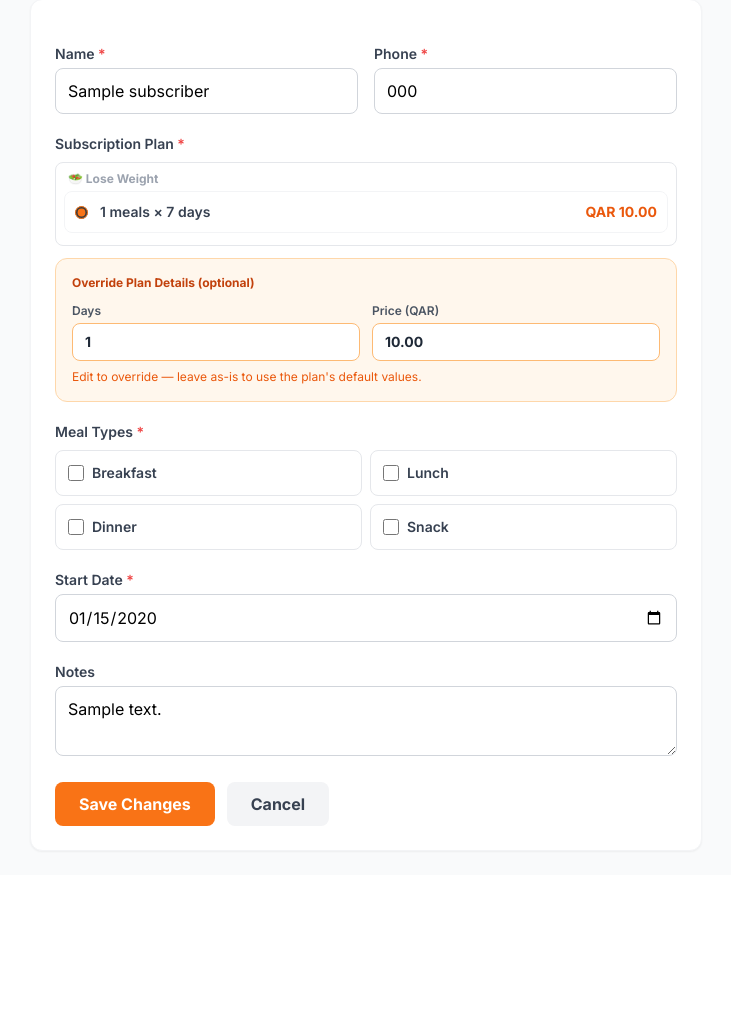
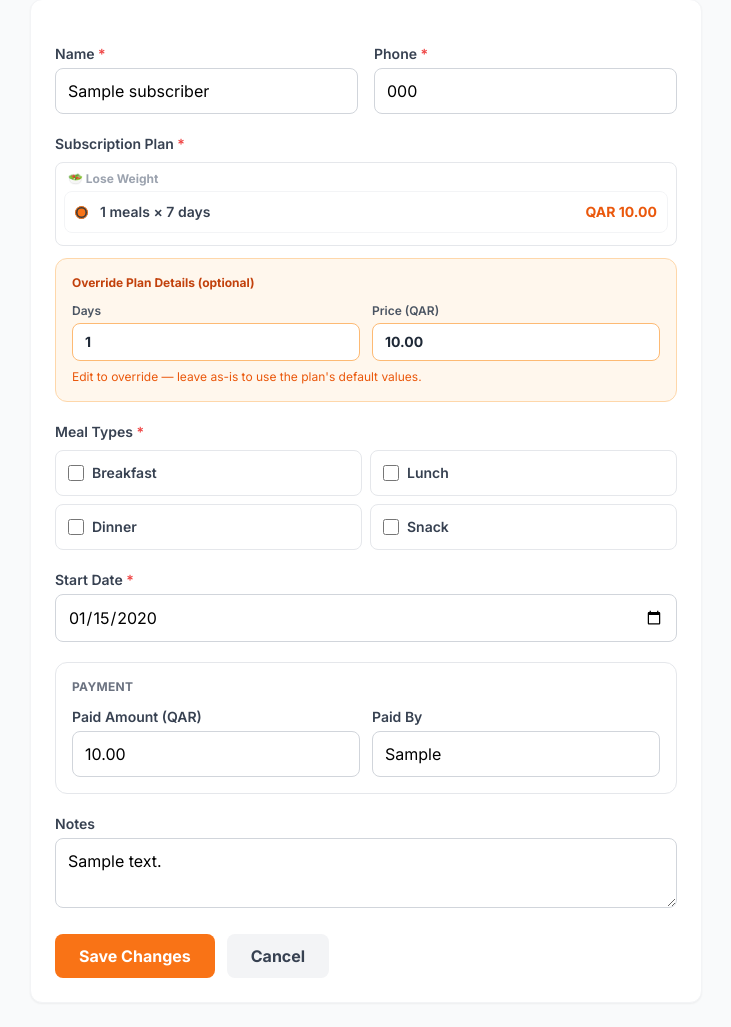
Before and after one commit to omarbadran74/lowcal-web, a Django app: page /admin/subscribers/1/edit/ in a window 1280 px wide. Shown: the part 158-1185 px from the top of the page, without its empty margins (274-1005 px from the left). Before the commit the page ends 1010 px from the top, so only its background shows below. Run offline with Django 5.2, Linux system fonts and the light colour scheme; a user stored in the database is signed in; tables that the repository leaves empty hold one stand-in row (values such as "Sample post"); some libraries are stand-ins or nearby versions.

Commit message:
feat: add paid_amount/paid_by fields + import subscribers command

```diff
--- a/core/models.py
+++ b/core/models.py
@@ -99,6 +99,8 @@ class Subscriber(models.Model):
     start_date = models.DateField(verbose_name='تاريخ البداية')
     custom_days = models.PositiveIntegerField(null=True, blank=True, verbose_name='أيام مخصصة')
     custom_price = models.DecimalField(max_digits=8, decimal_places=2, null=True, blank=True, verbose_name='سعر مخصص')
+    paid_amount = models.DecimalField(max_digits=10, decimal_places=2, null=True, blank=True, verbose_name='المبلغ المدفوع')
+    paid_by = models.CharField(max_length=100, blank=True, default='', verbose_name='طريقة الدفع')
     notes = models.TextField(blank=True, verbose_name='ملاحظات')
     created_by = models.ForeignKey(User, on_delete=models.SET_NULL, null=True, verbose_name='أنشئ بواسطة')
     created_at = models.DateTimeField(auto_now_add=True)
--- a/core/views.py
+++ b/core/views.py
@@ -288,6 +288,8 @@ def subscriber_create(request):
         notes = request.POST.get('notes', '').strip()
         raw_days = request.POST.get('custom_days', '').strip()
         raw_price = request.POST.get('custom_price', '').strip()
+        raw_paid = request.POST.get('paid_amount', '').strip()
+        paid_by = request.POST.get('paid_by', '').strip()
         if name and phone and plan_id and meal_types and start_date:
             plan = SubscriptionPlan.objects.get(pk=plan_id)
             cd = int(raw_days) if raw_days and raw_days.isdigit() else None
@@ -297,11 +299,16 @@ def subscriber_create(request):
                 custom_price = cp if cp and cp != float(plan.price) else None
             except ValueError:
                 custom_price = None
+            try:
+                paid_amount = float(raw_paid) if raw_paid else None
+            except ValueError:
+                paid_amount = None
             subscriber = Subscriber.objects.create(
                 name=name, phone=phone, plan=plan,
                 meal_types=','.join(meal_types),
                 start_date=start_date, notes=notes, created_by=request.user,
                 custom_days=custom_days, custom_price=custom_price,
+                paid_amount=paid_amount, paid_by=paid_by,
             )
             messages.success(request, f'Subscriber {name} created successfully!')
             return redirect('cashier:subscriber_detail', pk=subscriber.pk)
@@ -326,6 +333,8 @@ def subscriber_edit(request, pk):
         notes = request.POST.get('notes', '').strip()
         raw_days = request.POST.get('custom_days', '').strip()
         raw_price = request.POST.get('custom_price', '').strip()
+        raw_paid = request.POST.get('paid_amount', '').strip()
+        paid_by = request.POST.get('paid_by', '').strip()
         if name and phone and plan_id and meal_types and start_date:
             plan = SubscriptionPlan.objects.get(pk=plan_id)
             cd = int(raw_days) if raw_days and raw_days.isdigit() else None
@@ -335,6 +344,10 @@ def subscriber_edit(request, pk):
                 custom_price = cp if cp and cp != float(plan.price) else None
             except ValueError:
                 custom_price = None
+            try:
+                paid_amount = float(raw_paid) if raw_paid else None
+            except ValueError:
+                paid_amount = None
             subscriber.name = name
             subscriber.phone = phone
             subscriber.plan = plan
@@ -343,6 +356,8 @@ def subscriber_edit(request, pk):
             subscriber.notes = notes
             subscriber.custom_days = custom_days
             subscriber.custom_price = custom_price
+            subscriber.paid_amount = paid_amount
+            subscriber.paid_by = paid_by
             subscriber.save()
             messages.success(request, f'Subscriber {name} updated successfully!')
             return redirect('cashier:subscriber_detail', pk=subscriber.pk)
--- a/templates/cashier/subscriber_form.html
+++ b/templates/cashier/subscriber_form.html
@@ -97,6 +97,27 @@
                     class="w-full border border-gray-300 rounded-lg px-3 py-2.5 focus:outline-none focus:ring-2 focus:ring-orange-300">
             </div>
 
+            <!-- Payment -->
+            <div class="border border-gray-200 rounded-xl p-4 space-y-3">
+                <p class="text-xs font-bold text-gray-500 uppercase tracking-wide">Payment</p>
+                <div class="grid grid-cols-2 gap-3">
+                    <div>
+                        <label class="block text-sm font-semibold text-gray-700 mb-1">Paid Amount (QAR)</label>
+                        <input type="number" name="paid_amount" min="0" step="0.01"
+                            value="{{ subscriber.paid_amount|default:'' }}"
+                            placeholder="0.00"
+                            class="w-full border border-gray-300 rounded-lg px-3 py-2.5 focus:outline-none focus:ring-2 focus:ring-orange-300">
+                    </div>
+                    <div>
+                        <label class="block text-sm font-semibold text-gray-700 mb-1">Paid By</label>
+                        <input type="text" name="paid_by"
+                            value="{{ subscriber.paid_by|default:'' }}"
+                            placeholder="Bank / Card / Cash…"
+                            class="w-full border border-gray-300 rounded-lg px-3 py-2.5 focus:outline-none focus:ring-2 focus:ring-orange-300">
+                    </div>
+                </div>
+            </div>
+
             <div>
                 <label class="block text-sm font-semibold text-gray-700 mb-1">Notes</label>
                 <textarea name="notes" rows="2" placeholder="Allergies, preferences..."
```
Also changed, not shown: core/management/commands/import_subscribers.py (added, +85 -0 lines), templates/cashier/dashboard.html (+10 -1 lines), templates/cashier/subscriber_detail.html (+24 -0 lines), core/migrations/0004_paid_fields.py (added).
